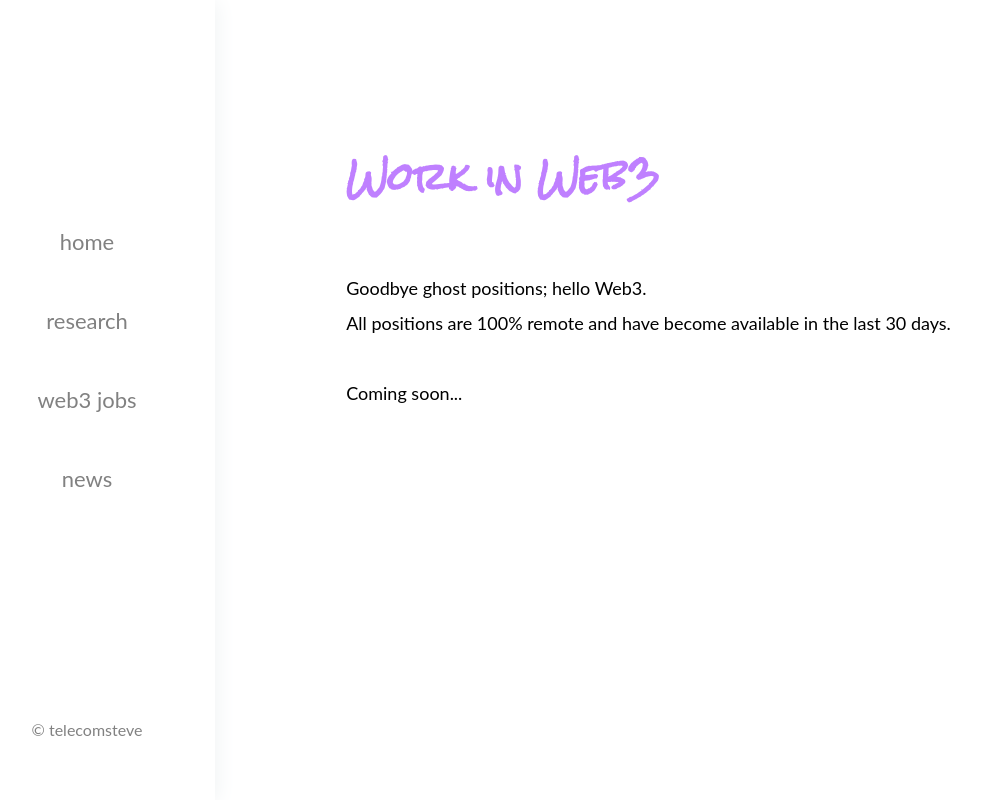
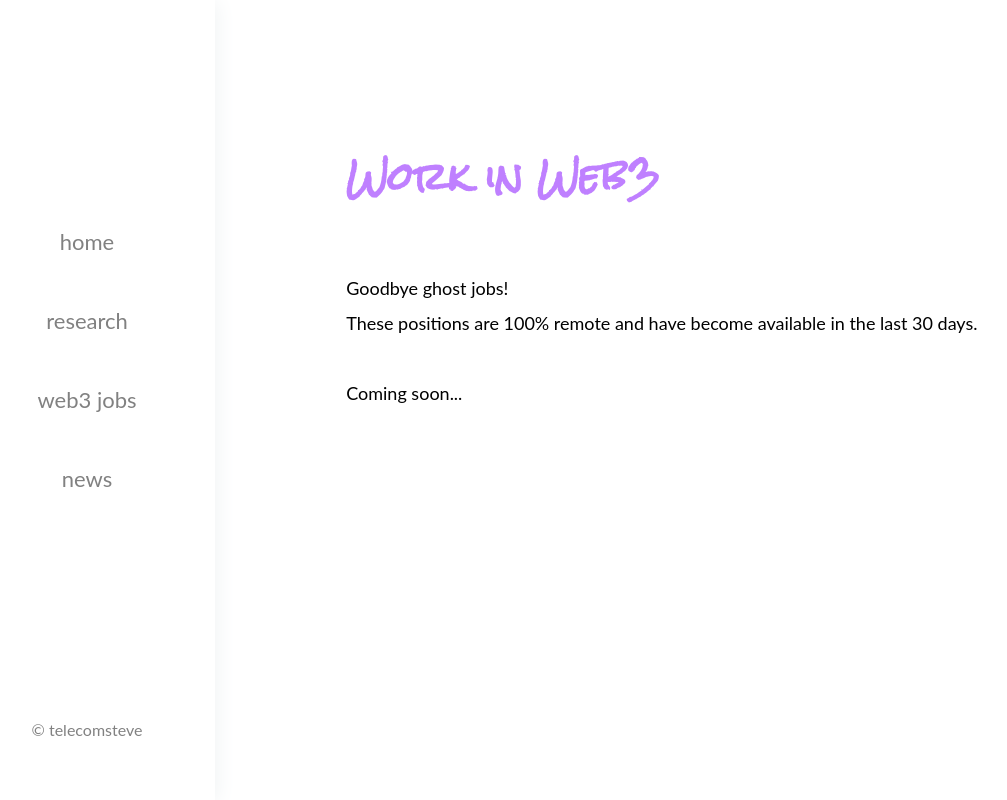
Before and after one commit to stevenplatt/telecomsteve-flask, a Flask app: page /jobs in a window 1280 px wide. Shown: the whole page, without its empty margins (41-1048 px from the left). Run offline with Flask 2, Linux system fonts and the light colour scheme.

Commit message:
again again, updated description.

```diff
--- a/telecomsteve/templates/jobs.html
+++ b/telecomsteve/templates/jobs.html
@@ -40,8 +40,8 @@
         </h1>
         <br>
             <p>
-                Goodbye ghost positions; hello Web3. <br>
-                All positions are 100% remote and have become available in the last 30 days. <br>
+                Goodbye ghost jobs! <br>
+                These positions are 100% remote and have become available in the last 30 days. <br>
                 <br>
                 Coming soon...
             </p>
```
